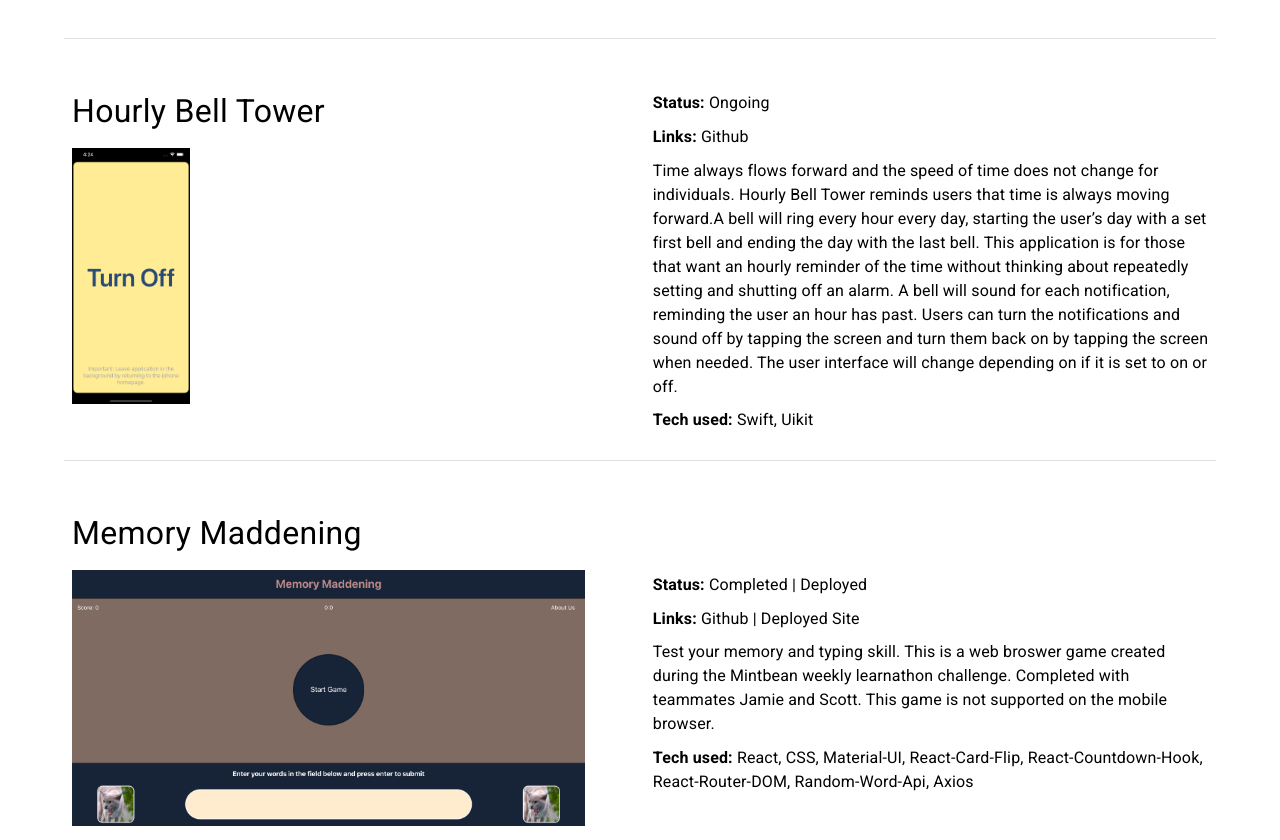
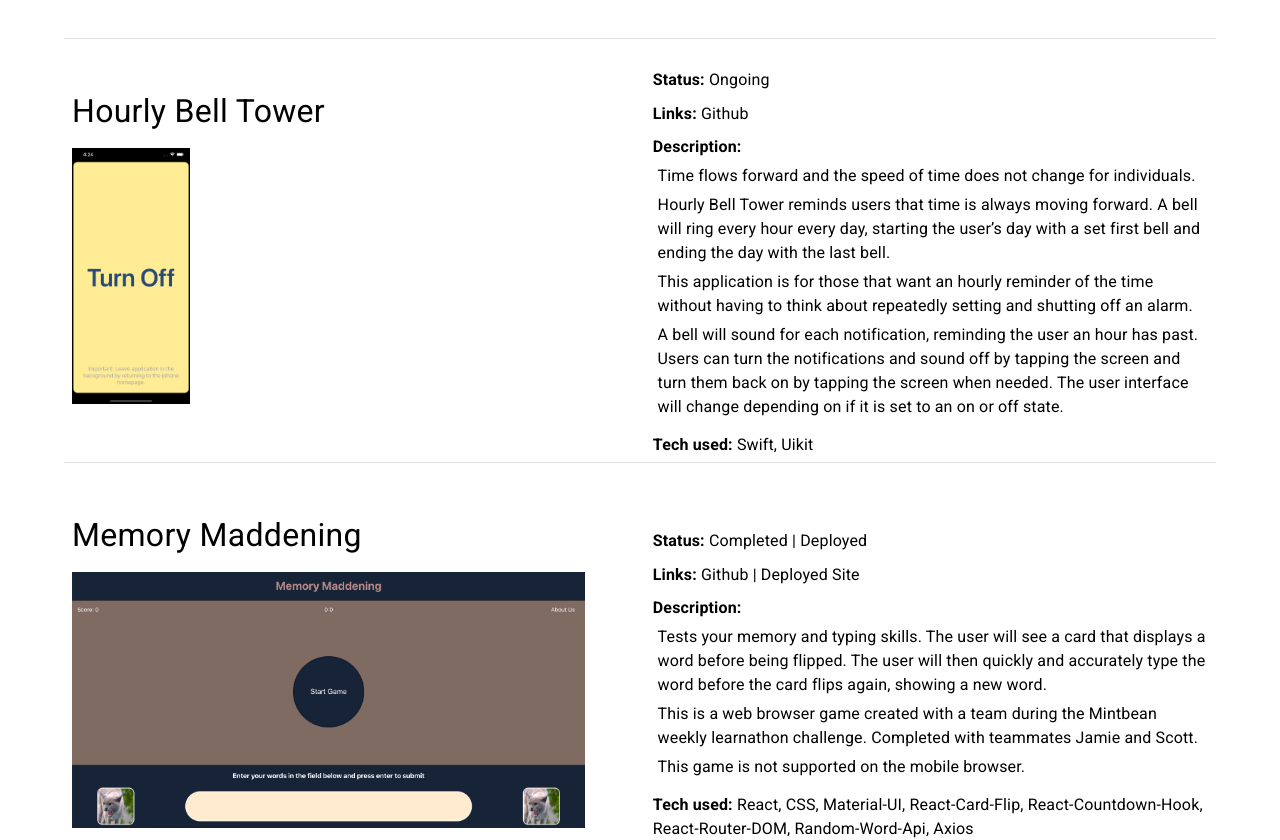
Before and after one commit to catmemberMona/portfolio, a React (Create React App) app: page / in a window 1280 px wide. Shown: the part 2320-3160 px from the top of the page. Built offline with nearby package versions, Linux system fonts and the light colour scheme.

Commit message:
added description subheading for each project allow descriptions to be seperated into paragraphs

```diff
--- a/src/Components/Project.js
+++ b/src/Components/Project.js
@@ -41,12 +41,25 @@ function ProjectInfo({ status, content, tech, links }) {
         <a style={{ textDecoration: 'none', color: 'black' }} href={links[0]}>
           Github
         </a>
-        {links[1] && <span> | <a style={{ textDecoration: 'none', color: 'black' }} href={links[1]}>
-         Deployed Site</a></span>
-        }
-
+        {links[1] && (
+          <span>
+            {' '}
+            |{' '}
+            <a
+              style={{ textDecoration: 'none', color: 'black' }}
+              href={links[1]}
+            >
+              Deployed Site
+            </a>
+          </span>
+        )}
       </Typography>
-      <Typography style={styles.spacing}>{content}</Typography>
+      <Typography style={styles.spacing}>
+        <div style={{ fontWeight: 800 }}>Description: </div>
+        {content.map((paragraph) => (
+          <Typography style={styles.spacing}>{paragraph}</Typography>
+        ))}
+      </Typography>
       <Typography style={styles.spacing}>
         <span style={{ fontWeight: 800 }}>Tech used: </span>
         {tech}
--- a/src/Components/projectData.js
+++ b/src/Components/projectData.js
@@ -8,8 +8,9 @@ export default [
     title: "Mona's Portfolio",
     status: 'Ongoing',
     links: ['https://github.com/catmemberMona/portfolio'],
-    content:
+    content: [
       "Tell me this doesn't look more visually pleasing compared to looking at my resume.",
+    ],
     tech: 'Create-React-App, Material-UI, Github pages',
     image: portfolioImg,
   },
@@ -17,8 +18,13 @@ export default [
     title: 'Hourly Bell Tower',
     status: 'Ongoing',
     links: ['https://github.com/catmemberMona/clockTowerBellReminderIOS'],
-    content:
-      'Time always flows forward and the speed of time does not change for individuals. Hourly Bell Tower reminds users that time is always moving forward.A bell will ring every hour every day, starting the user’s day with a set first bell and ending the day with the last bell. This application is for those that want an hourly reminder of the time without thinking about repeatedly setting and shutting off an alarm. A bell will sound for each notification, reminding the user an hour has past. Users can turn the notifications and sound off by tapping the screen and turn them back on by tapping the screen when needed. The user interface will change depending on if it is set to on or off. ',
+    content: [
+      'Time flows forward and the speed of time does not change for individuals.',
+      'Hourly Bell Tower reminds users that time is always moving forward. A bell will ring every hour every day, starting the user’s day with a set first bell and ending the day with the last bell.',
+      'This application is for those that want an hourly reminder of the time without having to think about repeatedly setting and shutting off an alarm.',
+      `A bell will sound for each notification, reminding the user an hour has past. Users can turn the notifications and sound off by tapping the screen and turn them back on by tapping the screen when needed. \n
+        The user interface will change depending on if it is set to an on or off state.`,
+    ],
     tech: 'Swift, Uikit',
     image: bellTower,
   },
@@ -29,8 +35,11 @@ export default [
       'https://github.com/Jam52/mintbean-typing-karaoke',
       'https://memorymaddening.herokuapp.com/',
     ],
-    content:
-      'Test your memory and typing skill. This is a web broswer game created during the Mintbean weekly learnathon challenge. Completed with teammates Jamie and Scott. This game is not supported on the mobile browser.',
+    content: [
+      "Tests your memory and typing skills. The user will see a card that displays a word before being flipped. The user will then quickly and accurately type the word before the card flips again, showing a new word.",
+      "This is a web browser game created with a team during the Mintbean weekly learnathon challenge. Completed with teammates Jamie and Scott.",
+      "This game is not supported on the mobile browser."
+    ],
     tech:
       'React, CSS, Material-UI, React-Card-Flip, React-Countdown-Hook, React-Router-DOM, Random-Word-Api, Axios',
     image: memory,
@@ -39,8 +48,10 @@ export default [
     title: 'Diamond Memory Game',
     status: 'Ongoing',
     links: ['https://github.com/catmemberMona/simon-says'],
-    content:
-      'I was reminded of this good childhood game when I was playing the current popular game AmongUs. So I created a mobile version of it. It is currently not deployed, but will contain updates and be packaged to apple TestFlight in the future.',
+    content: [
+      'I was reminded of this good childhood game when I was playing the current popular game AmongUs. So I created a mobile version of it.',
+      'It is currently not deployed, but will contain updates and be packaged to apple TestFlight in the future.',
+    ],
     tech: 'React-Native, React, Async-Storage, React-Native-Sound',
     image: simon,
   },
@@ -48,8 +59,9 @@ export default [
     title: 'scavengARescape',
     status: 'Completed',
     links: ['https://github.com/Capstone-E/ScavengAR-Escape'],
-    content:
+    content: [
       'Enter portals and collect keys, all through the use of your mobile device and your body. This game was the starting point for my mobile development. ScavengARescape is my capstone project when attending FullStack Academy. Created with three of my fellow classmates: Kali, Ashley, and Kristi.',
+    ],
     tech: 'ViroMedia (ViroReact), React, Redux',
     image: '',
     video: (
```
